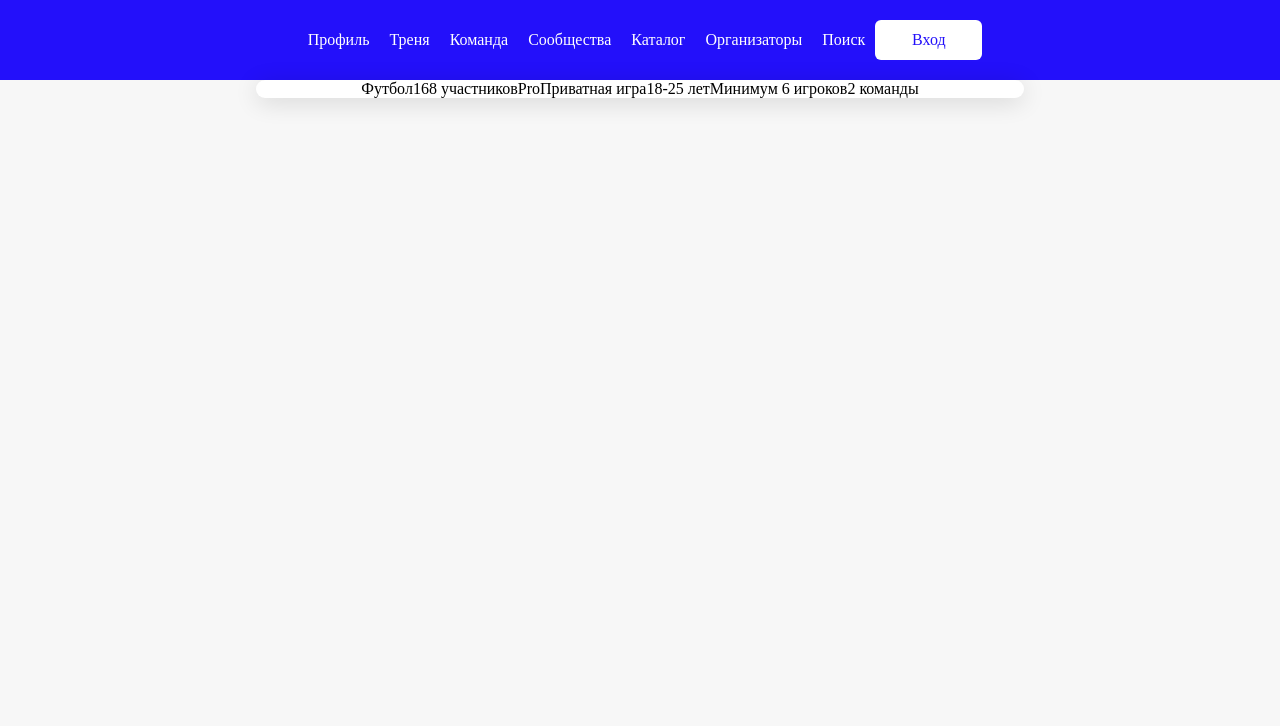
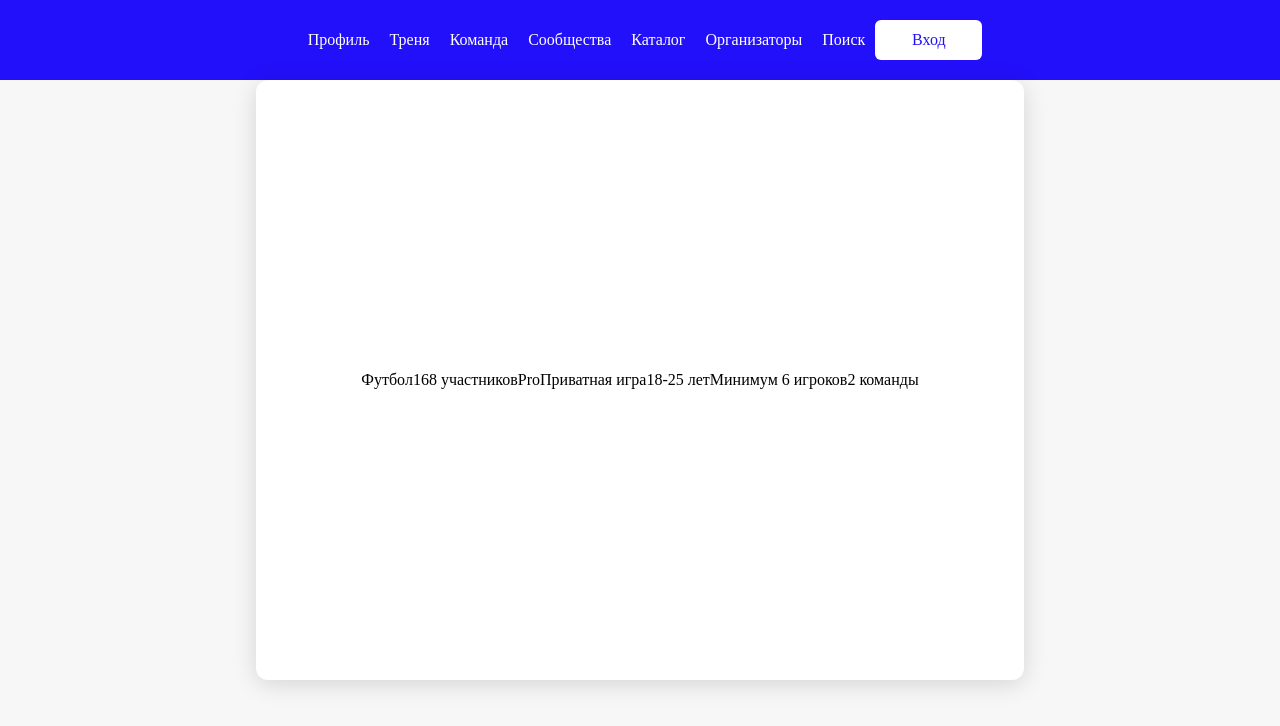
Before and after one commit to birdieduckie/html-css-layout, a plain HTML site: page index.html in a window 1280 px wide. Drawn offline with nearby package versions, Linux system fonts and the light colour scheme.

Commit message:
get back

```diff
--- a/index.html
+++ b/index.html
@@ -8,7 +8,7 @@
   <link href='styles/style.css' rel='stylesheet'>
   <title>Layout</title>
 <html>
-  <body id='body'>
+  <body>
     <header class='header'>
       <div class='navbar'>
         <div class='navbar-menu'>
--- a/styles/style.css
+++ b/styles/style.css
@@ -41,17 +41,12 @@ body {
   height: 80%;
 }
 
-#body {
-  width: 100%;
-  height: 100%;
-}
-
 #big-box {
   display: flex;
   align-items: center;
   justify-content: center;
-  width: 60%;
-  height: 75%;
+  width: 60vw;
+  height: 75vh;
   margin: auto;
   background: #FFFFFF;
   box-shadow: 0px 4px 24px rgba(0, 0, 0, 0.14);
```
